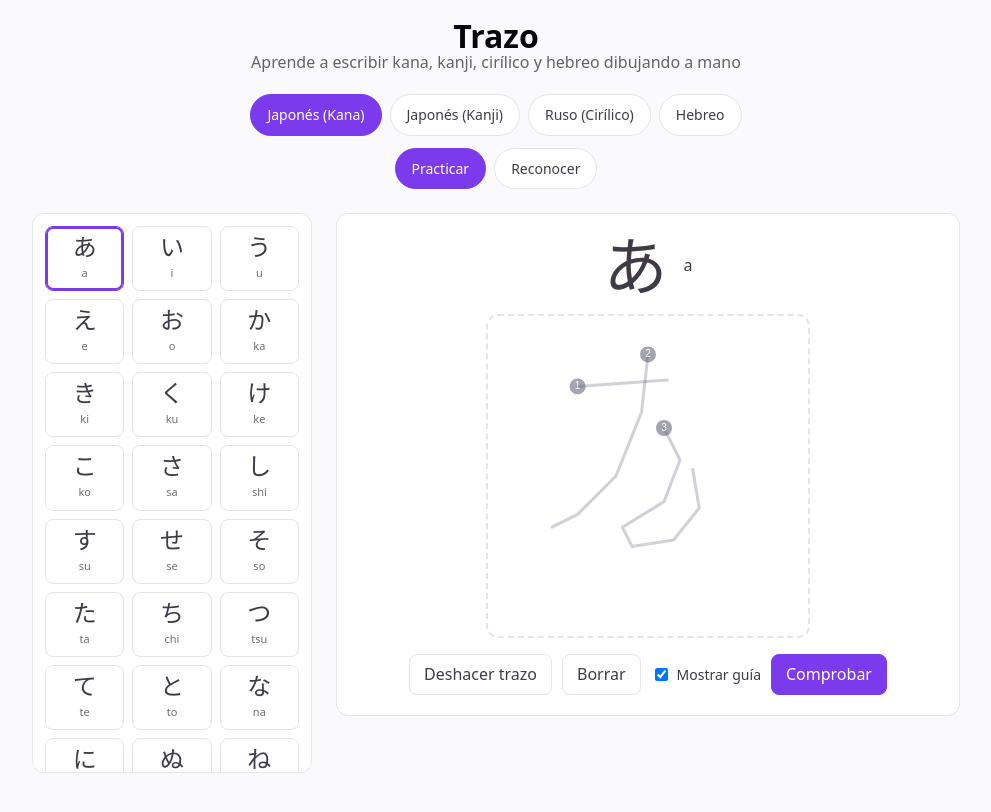
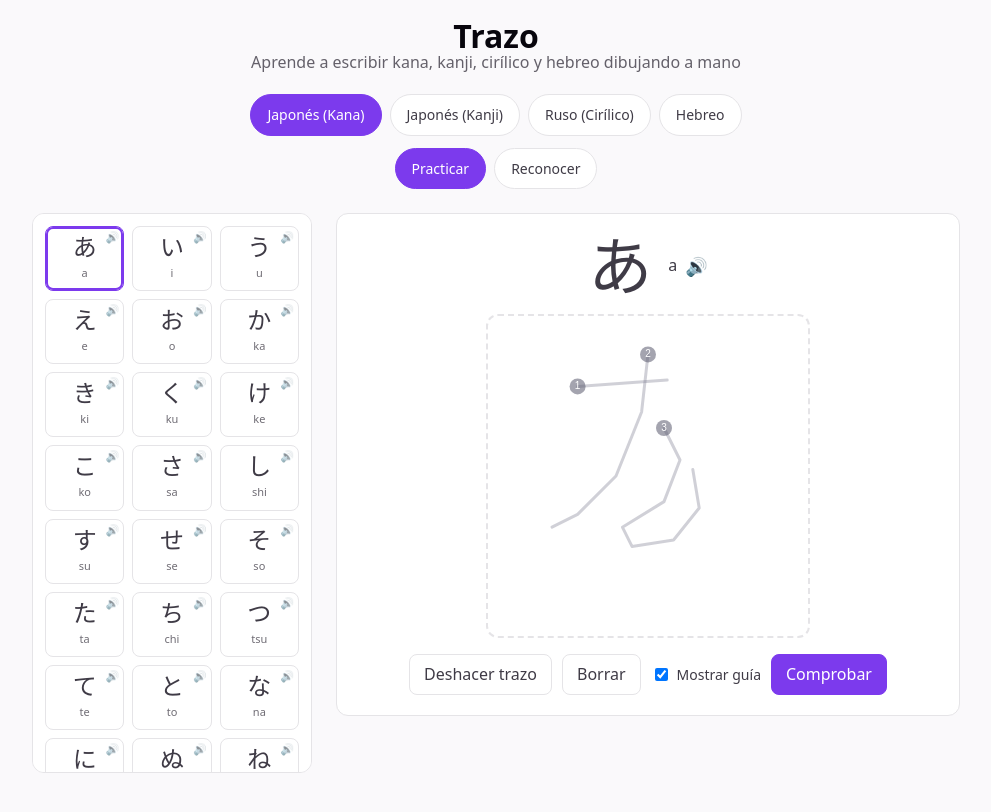
Before and after one commit to fentonmsu/trazo, a React (Vite) app: page / in a window 1280 px wide. Shown: the top 812 px of the page, without its empty margins (144-1135 px from the left). Built offline with nearby package versions, Linux system fonts and the light colour scheme.

Commit message:
Add pronunciation via Web Speech API with speaker buttons

```diff
--- a/src/App.css
+++ b/src/App.css
@@ -80,15 +80,23 @@
 
 .character-tile {
   position: relative;
+  border: 1px solid var(--border);
+  background: transparent;
+  border-radius: 8px;
+  color: var(--text);
+}
+
+.character-tile-main {
+  width: 100%;
   display: flex;
   flex-direction: column;
   align-items: center;
   gap: 2px;
-  border: 1px solid var(--border);
+  border: none;
   background: transparent;
-  border-radius: 8px;
   padding: 8px 4px 6px;
-  color: var(--text);
+  color: inherit;
+  font: inherit;
 }
 
 .character-tile.selected {
@@ -121,6 +129,49 @@
 .character-tile .best-score {
   font-size: 10px;
   opacity: 0.6;
+}
+
+.speak-button {
+  border: none;
+  background: transparent;
+  cursor: pointer;
+  line-height: 1;
+  padding: 0;
+  color: var(--text);
+}
+
+.speak-button.tile-speak {
+  position: absolute;
+  top: 2px;
+  right: 2px;
+  font-size: 11px;
+  opacity: 0.55;
+  padding: 2px;
+  border-radius: 4px;
+}
+
+.speak-button.tile-speak:hover {
+  opacity: 1;
+  background: var(--border);
+}
+
+.speak-button.match-speak {
+  font-size: 14px;
+  opacity: 0.7;
+}
+
+.speak-button.match-speak:hover {
+  opacity: 1;
+}
+
+.romanization-row {
+  display: flex;
+  align-items: center;
+  gap: 8px;
+}
+
+.romanization-row .speak-button {
+  font-size: 18px;
 }
 
 .trainer-panel {
@@ -257,7 +308,7 @@
 
 .match-row {
   display: grid;
-  grid-template-columns: 32px 60px 1fr 40px;
+  grid-template-columns: 32px 60px 1fr 40px 20px;
   align-items: center;
   gap: 8px;
 }
--- a/src/components/CharacterGrid.tsx
+++ b/src/components/CharacterGrid.tsx
@@ -1,5 +1,6 @@
 import type { CharacterTemplate } from '../types/character';
 import type { ProgressMap } from '../hooks/useProgress';
+import { SpeakButton } from './SpeakButton';
 
 interface CharacterGridProps {
   characters: CharacterTemplate[];
@@ -21,9 +22,9 @@ export function CharacterGrid({ characters, selectedId, progress, onSelect }: Ch
       {characters.map((c) => {
         const best = progress[c.id]?.bestScore;
         return (
+          <div key={c.id} className={`character-tile ${scoreClass(best)} ${selectedId === c.id ? 'selected' : ''}`}>
             <button
-            key={c.id}
-            className={`character-tile ${scoreClass(best)} ${selectedId === c.id ? 'selected' : ''}`}
+              className="character-tile-main"
               onClick={() => onSelect(c)}
               title={c.meaning ? `${c.romanization} · ${c.meaning}` : c.romanization}
             >
@@ -31,6 +32,8 @@ export function CharacterGrid({ characters, selectedId, progress, onSelect }: Ch
               <span className="romanization">{c.romanization}</span>
               {best !== undefined && <span className="best-score">{best}%</span>}
             </button>
+            <SpeakButton template={c} className="tile-speak" />
+          </div>
         );
       })}
     </div>
--- /dev/null
+++ b/src/components/SpeakButton.tsx
@@ -0,0 +1,25 @@
+import type { CharacterTemplate } from '../types/character';
+import { isSpeechSupported, speakCharacter } from '../engine/speech';
+
+interface SpeakButtonProps {
+  template: CharacterTemplate;
+  className?: string;
+}
+
+export function SpeakButton({ template, className }: SpeakButtonProps) {
+  if (!isSpeechSupported()) return null;
+  return (
+    <button
+      type="button"
+      className={`speak-button ${className ?? ''}`}
+      title={`Escuchar "${template.romanization}"`}
+      aria-label={`Escuchar pronunciación de ${template.char}`}
+      onClick={(e) => {
+        e.stopPropagation();
+        speakCharacter(template.char, template.language);
+      }}
+    >
+      🔊
+    </button>
+  );
+}
--- a/src/components/TrainerView.tsx
+++ b/src/components/TrainerView.tsx
@@ -1,6 +1,7 @@
 import { useRef, useState } from 'react';
 import type { CharacterTemplate } from '../types/character';
 import { DrawingCanvas, type DrawingCanvasHandle } from './DrawingCanvas';
+import { SpeakButton } from './SpeakButton';
 import { scoreDrawing, recognizeCharacter, type DrawingScoreResult, type RecognitionMatch } from '../engine/recognizer';
 
 interface TrainerViewProps {
@@ -46,7 +47,10 @@ export function TrainerView({ mode, target, candidates, onScored }: TrainerViewP
         <div className="target-card">
           <div className="target-glyph">{target.char}</div>
           <div className="target-meta">
-            <div>{target.romanization}</div>
+            <div className="romanization-row">
+              {target.romanization}
+              <SpeakButton template={target} />
+            </div>
             {target.meaning && <div className="meaning">{target.meaning}</div>}
           </div>
         </div>
@@ -104,6 +108,7 @@ export function TrainerView({ mode, target, candidates, onScored }: TrainerViewP
                 <div className="match-bar" style={{ width: `${Math.min(100, Math.max(0, m.confidence))}%` }} />
               </div>
               <span className="match-pct">{Math.round(m.confidence)}%</span>
+              <SpeakButton template={m.template} className="match-speak" />
             </div>
           ))}
         </div>
--- /dev/null
+++ b/src/engine/speech.ts
@@ -0,0 +1,43 @@
+import type { LanguageId } from '../types/character';
+
+const LOCALE_BY_LANGUAGE: Record<LanguageId, string> = {
+  kana: 'ja-JP',
+  kanji: 'ja-JP',
+  cyrillic: 'ru-RU',
+  hebrew: 'he-IL',
+};
+
+let voicesCache: SpeechSynthesisVoice[] = [];
+
+function refreshVoices() {
+  if (typeof window === 'undefined' || !window.speechSynthesis) return;
+  voicesCache = window.speechSynthesis.getVoices();
+}
+
+if (typeof window !== 'undefined' && window.speechSynthesis) {
+  refreshVoices();
+  window.speechSynthesis.onvoiceschanged = refreshVoices;
+}
+
+export function isSpeechSupported(): boolean {
+  return typeof window !== 'undefined' && 'speechSynthesis' in window;
+}
+
+/** Speaks a single character/glyph using the browser's TTS voice for that script's language. */
+export function speakCharacter(char: string, language: LanguageId) {
+  if (!isSpeechSupported()) return;
+  const locale = LOCALE_BY_LANGUAGE[language];
+  const langPrefix = locale.split('-')[0];
+
+  const utterance = new SpeechSynthesisUtterance(char);
+  utterance.lang = locale;
+  utterance.rate = 0.75;
+
+  const exactVoice = voicesCache.find((v) => v.lang === locale);
+  const looseVoice = voicesCache.find((v) => v.lang.toLowerCase().startsWith(langPrefix));
+  const voice = exactVoice ?? looseVoice;
+  if (voice) utterance.voice = voice;
+
+  window.speechSynthesis.cancel();
+  window.speechSynthesis.speak(utterance);
+}
```
Lines whose indentation alone changed are shown as unchanged.
